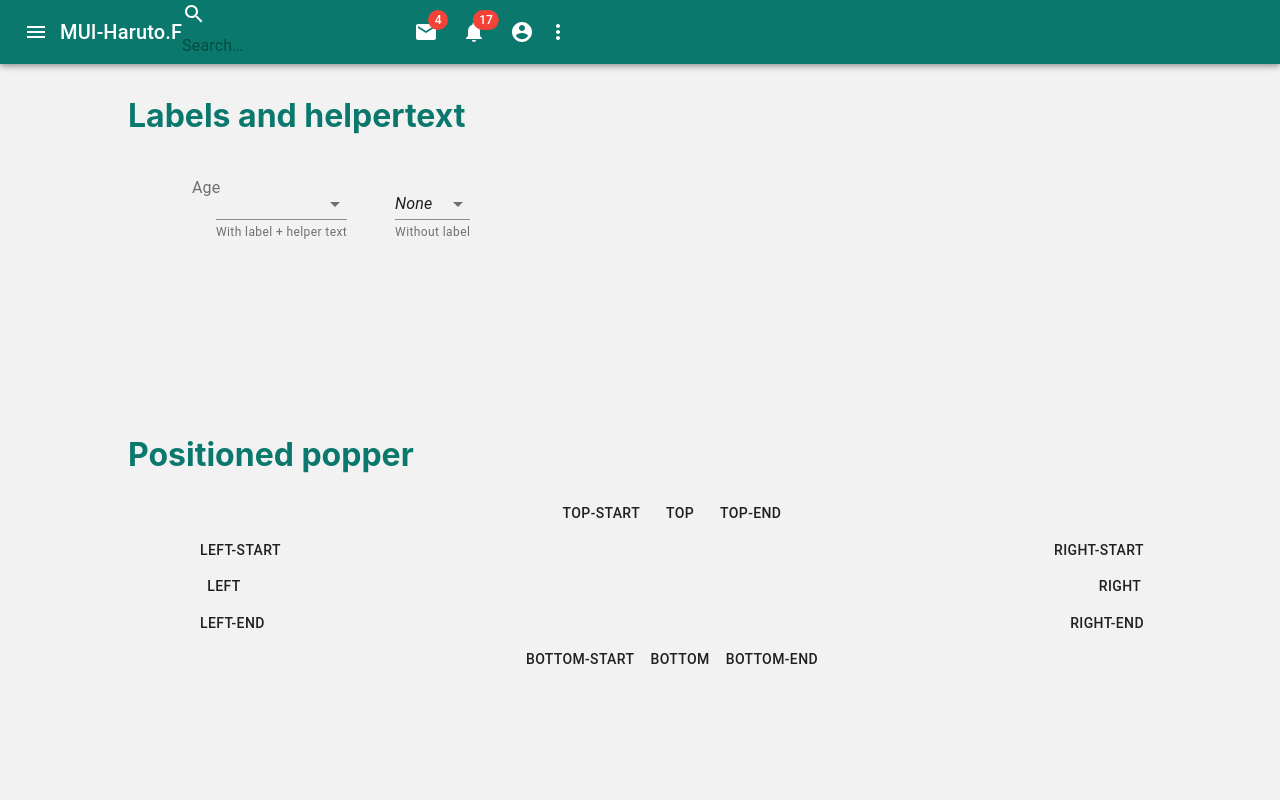
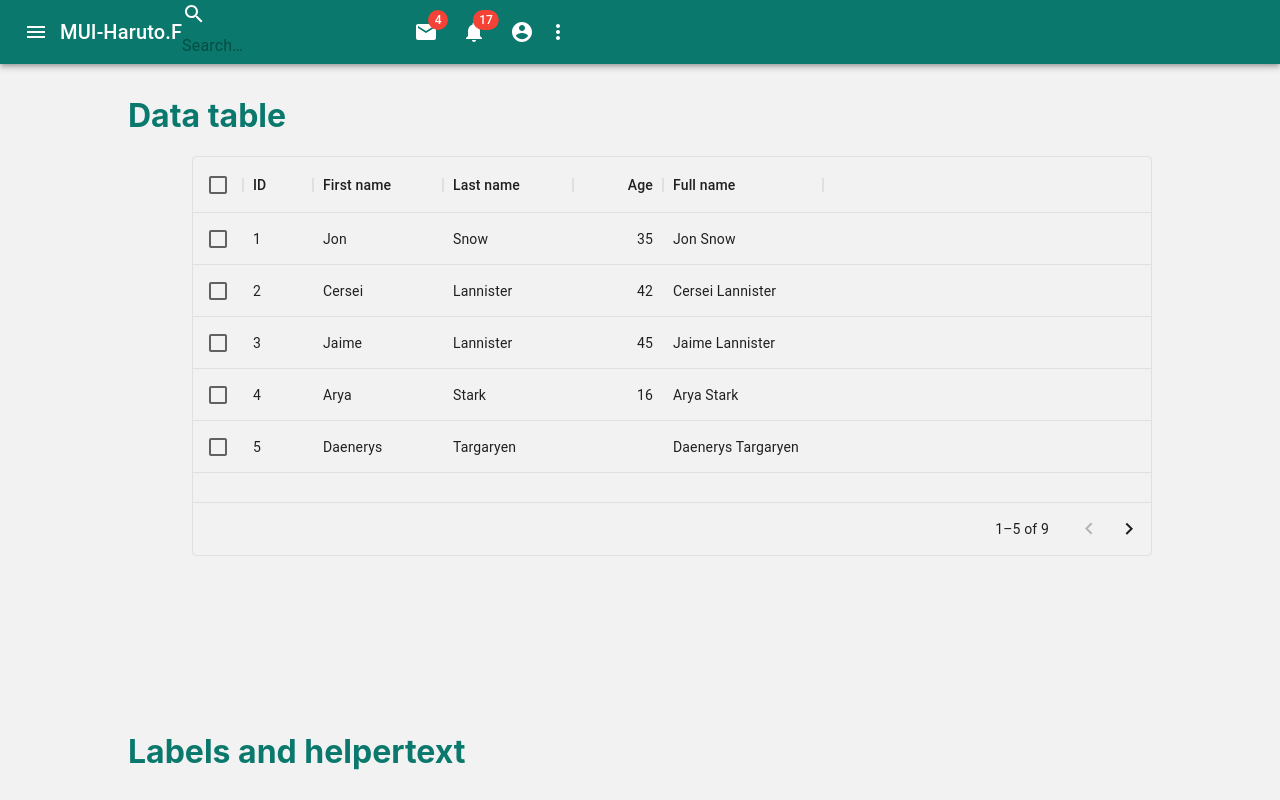
Before and after one commit to fujiiharuto/project1, a React (Create React App) app: page / in a window 1280 px wide. Shown: the top 800 px of the page. Built offline with nearby package versions, Linux system fonts and the light colour scheme.

Commit message:
project1

```diff
--- a/package.json
+++ b/package.json
@@ -5,8 +5,12 @@
   "dependencies": {
     "@babel/core": "^7.17.9",
     "@babel/preset-env": "^7.16.11",
+    "@emotion/react": "^11.9.0",
+    "@emotion/styled": "^11.8.1",
     "@material-ui/core": "^4.12.4",
     "@material-ui/icons": "^4.11.3",
+    "@mui/material": "^5.6.3",
+    "@mui/x-data-grid": "^5.10.0",
     "@testing-library/jest-dom": "^5.16.4",
     "@testing-library/react": "^13.1.1",
     "@testing-library/user-event": "^13.5.0",
--- a/src/App.js
+++ b/src/App.js
@@ -23,6 +23,7 @@
 import Wovenimagelist from './components/Wovenimagelist';
 import Positionedpopper from './components/Positionedpopper';
 import Labelsandhelpertext from './components/Labelsandhelpertext';
+import Datatable from './components/Datatable';
 import HomeRoundedIcon from '@material-ui/icons/HomeRounded';
 
 function App() {
@@ -32,6 +33,13 @@
         <Header />
       </Grid>
       <Grid className={"weigth"}>
+        <Grid item>
+            <h1 className={"title"}>Data table</h1>
+            <Grid className={"left-margin-m"}>
+              <Datatable  />
+            </Grid>
+            <p className={"p-margin-m"}></p>
+        </Grid>
         <Grid item>
             <h1 className={"title"}>Labels and helpertext</h1>
             <Grid className={"left-margin-m"}>
--- /dev/null
+++ b/src/components/Datatable.js
@@ -0,0 +1,52 @@
+import * as React from 'react';
+import { DataGrid } from '@mui/x-data-grid';
+
+
+
+const columns = [
+  { field: 'id', headerName: 'ID', width: 70 },
+  { field: 'firstName', headerName: 'First name', width: 130  },
+  { field: 'lastName', headerName: 'Last name', width: 130 },
+  {
+    field: 'age',
+    headerName: 'Age',
+    type: 'number',
+    width: 90,
+  },
+  {
+    field: 'fullName',
+    headerName: 'Full name',
+    description: 'This column has a value getter and is not sortable.',
+    sortable: false,
+    width: 160,
+    valueGetter: (params) =>
+      `${params.row.firstName || ''} ${params.row.lastName || ''}`,
+  },
+];
+
+const rows = [
+  { id: 1, lastName: 'Snow', firstName: 'Jon', age: 35 },
+  { id: 2, lastName: 'Lannister', firstName: 'Cersei', age: 42 },
+  { id: 3, lastName: 'Lannister', firstName: 'Jaime', age: 45 },
+  { id: 4, lastName: 'Stark', firstName: 'Arya', age: 16 },
+  { id: 5, lastName: 'Targaryen', firstName: 'Daenerys', age: null },
+  { id: 6, lastName: 'Melisandre', firstName: null, age: 150 },
+  { id: 7, lastName: 'Clifford', firstName: 'Ferrara', age: 44 },
+  { id: 8, lastName: 'Frances', firstName: 'Rossini', age: 36 },
+  { id: 9, lastName: 'Roxie', firstName: 'Harvey', age: 65 },
+];
+
+export default function DataTable() {
+
+  return (
+    <div style={{ height: 400, width: '100%' }}>
+      <DataGrid
+        rows={rows}
+        columns={columns}
+        pageSize={5}
+        rowsPerPageOptions={[5]}
+        checkboxSelection
+      />
+    </div>
+  );
+}
```
Also changed, not shown: 1 other file (tests, documents, lock files or other folders).
